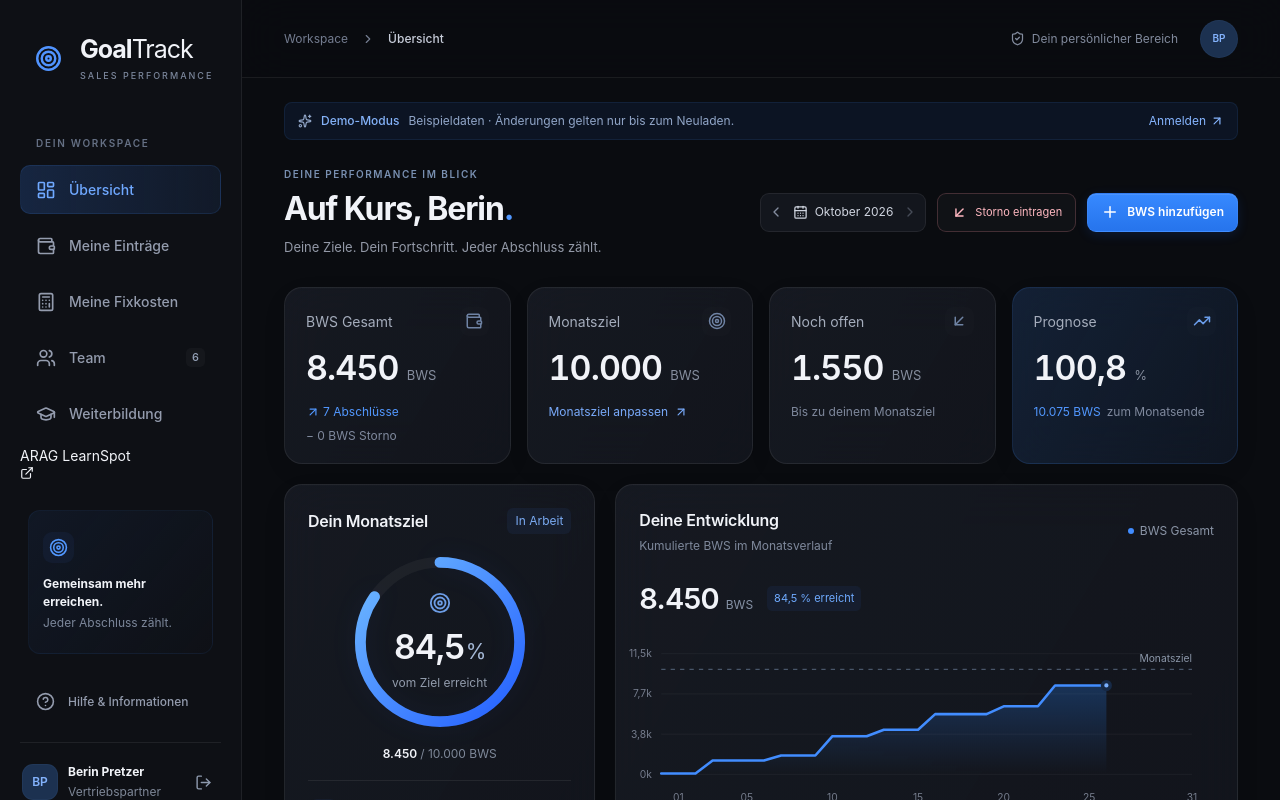
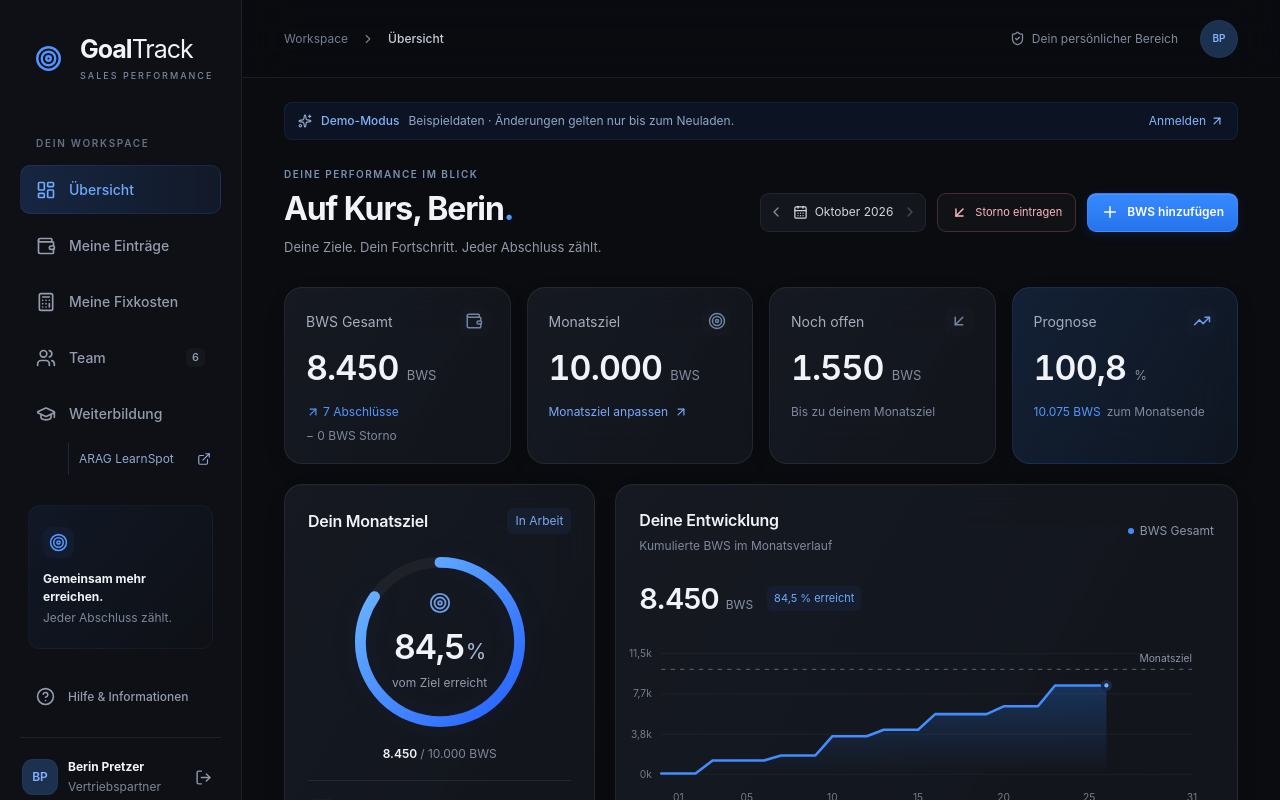
Before and after one commit to moritzxkissner-sys/Goalcheck100, a Next.js app: page /demo in a window 1280 px wide. Shown: the top 800 px of the page. Built offline with nearby package versions, Linux system fonts and the light colour scheme.

Commit message:
Style Weiterbildung sidebar and page

```diff
--- a/app/globals.css
+++ b/app/globals.css
@@ -955,6 +955,54 @@ h3 {
   padding: 1px 6px;
   color: #96a3b9;
 }
+.sidebar-sublink {
+  display: inline-flex;
+  align-items: center;
+  justify-content: space-between;
+  gap: 8px;
+  margin: -2px 0 0 48px;
+  padding: 7px 10px;
+  border-left: 1px solid #448cff35;
+  color: #8fa9d0;
+  font-size: 12px;
+  border-radius: 0 8px 8px 0;
+}
+.sidebar-sublink:hover,
+.sidebar-sublink:focus-visible {
+  color: #c9ddff;
+  background: #448cff14;
+}
+.training-card {
+  display: flex;
+  align-items: flex-start;
+  gap: 24px;
+  padding: clamp(24px, 4vw, 42px);
+  border: 1px solid #448cff26;
+  background: linear-gradient(135deg, #15233bca, #121822a8);
+}
+.training-icon {
+  display: grid;
+  place-items: center;
+  flex: none;
+  width: 56px;
+  height: 56px;
+  border-radius: 15px;
+  color: #72aaff;
+  background: #448cff25;
+}
+.training-card h2 {
+  margin: 10px 0 8px;
+}
+.training-card p {
+  color: #a9b6ca;
+}
+.training-link {
+  display: inline-flex;
+  align-items: center;
+  gap: 10px;
+  margin-top: 24px;
+  text-decoration: none;
+}
 .sidebar-bottom {
   margin-top: auto;
   padding-top: 30px;
@@ -2511,7 +2559,8 @@ select:focus {
   .mobile-nav > button {
     border: 0;
     min-height: 47px;
-    min-width: 64px;
+    min-width: 0;
+    flex: 1 1 0;
     display: flex;
     flex-direction: column;
     align-items: center;
@@ -2520,6 +2569,16 @@ select:focus {
     background: none;
     color: #78869d;
     font-size: 9px;
+  }
+  .mobile-nav > button span {
+    overflow-wrap: anywhere;
+  }
+  .training-card {
+    gap: 16px;
+  }
+  .training-icon {
+    width: 44px;
+    height: 44px;
   }
   .mobile-nav > button.active {
     color: #65a6ff;
```
